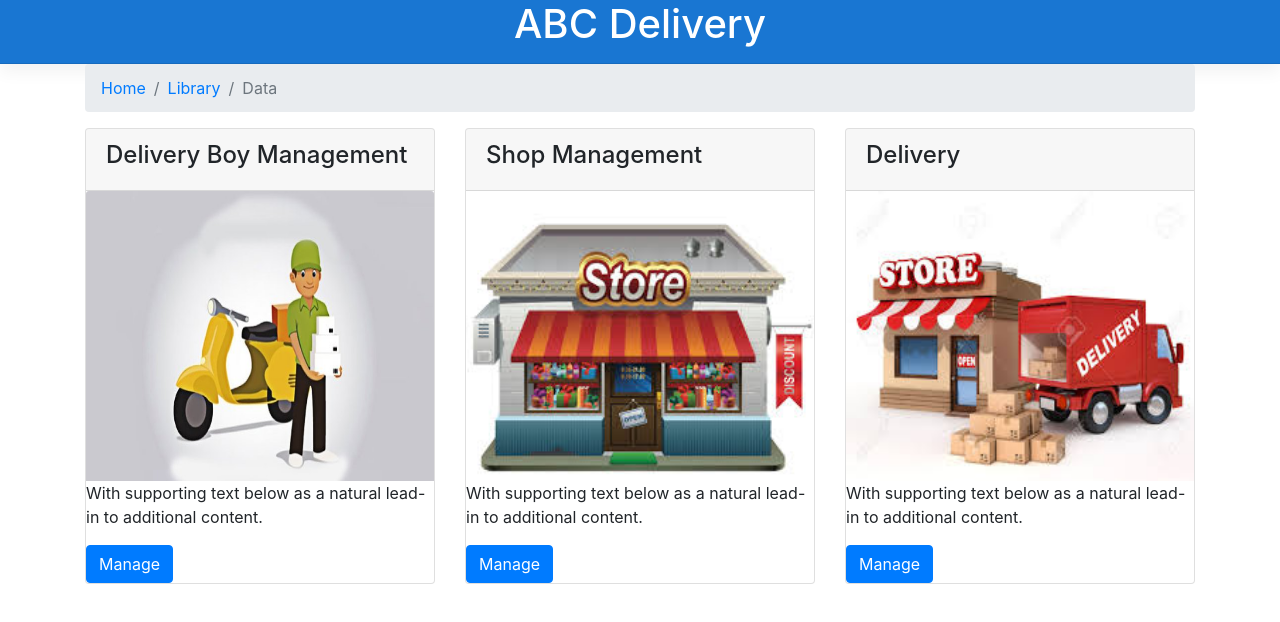
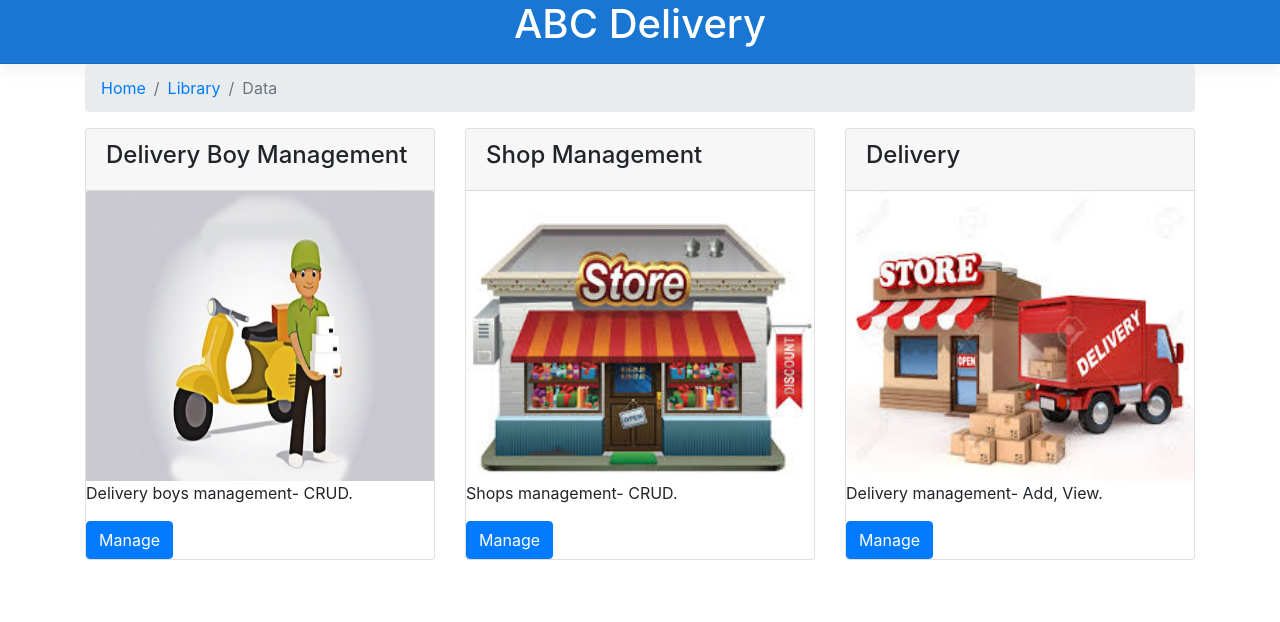
Before and after one commit to crystalthinker/delivery-app, an Angular app: page / in a window 1280 px wide. Shown: the top 622 px of the page. Built offline with nearby package versions, Linux system fonts and the light colour scheme; no server answers.

Commit message:
updated home screen

```diff
--- a/src/app/modules/home/home.component.html
+++ b/src/app/modules/home/home.component.html
@@ -20,7 +20,7 @@
         </div>
         <img class="card-img-top" src="assets/images/delivery_boys.jpg" alt="Delivery boys" height="290">
         <div class="card-block">
-          <p class="card-text">With supporting text below as a natural lead-in to additional content.</p>
+          <p class="card-text">Delivery boys management- CRUD.</p>
           <a href="#" class="btn btn-primary">Manage</a>
         </div>
       </div>
@@ -32,7 +32,7 @@
         </div>
         <img class="card-img-top" src="assets/images/store.jpeg" alt="Store" height="290">
         <div class="card-block">
-          <p class="card-text">With supporting text below as a natural lead-in to additional content.</p>
+          <p class="card-text">Shops management- CRUD.</p>
           <a href="#" class="btn btn-primary">Manage</a>
         </div>
       </div>
@@ -44,7 +44,7 @@
         </div>
         <img class="card-img-top" src="assets/images/delivery.jpeg" alt="Delivery" height="290">
         <div class="card-block">
-          <p class="card-text">With supporting text below as a natural lead-in to additional content.</p>
+          <p class="card-text">Delivery management- Add, View.</p>
           <a href="#" class="btn btn-primary">Manage</a>
         </div>
       </div>
```
